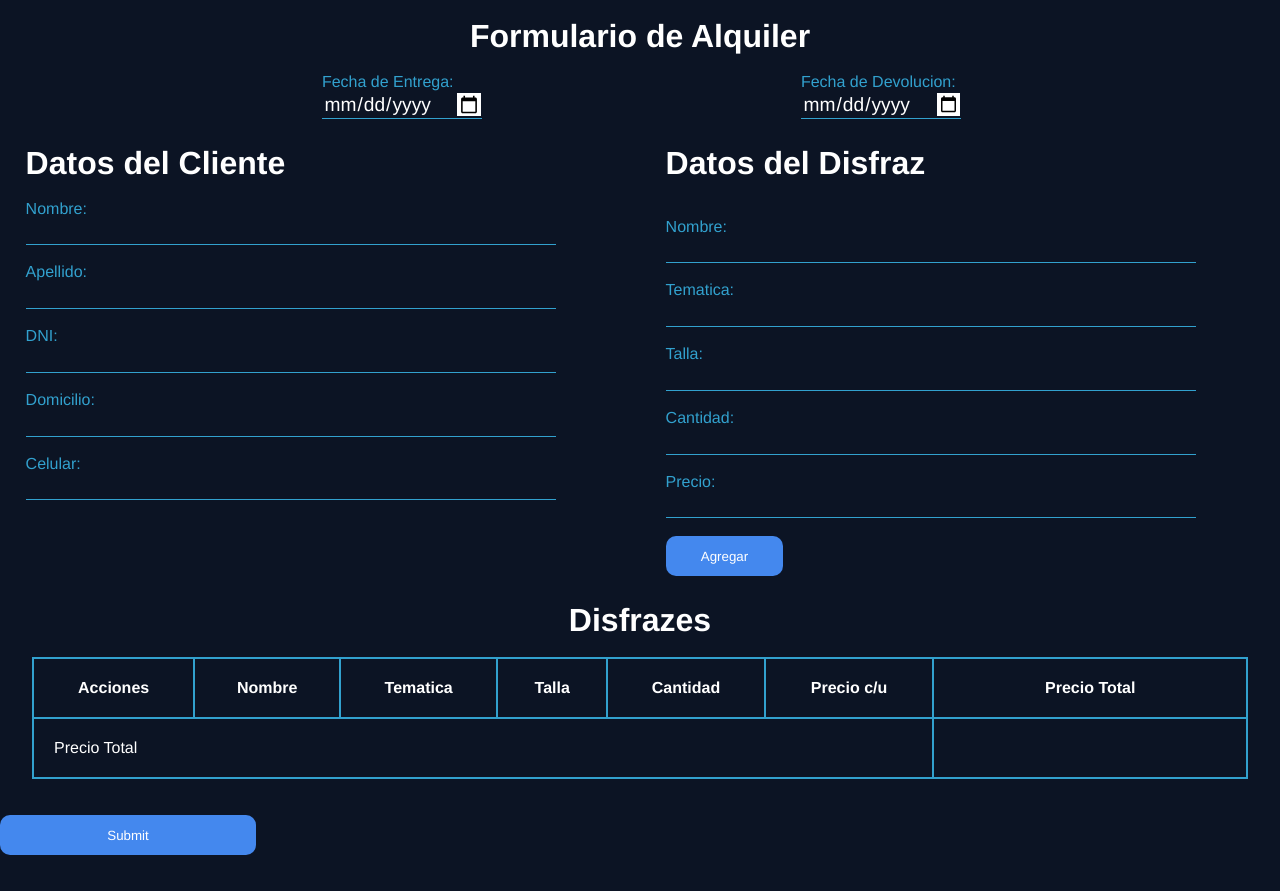
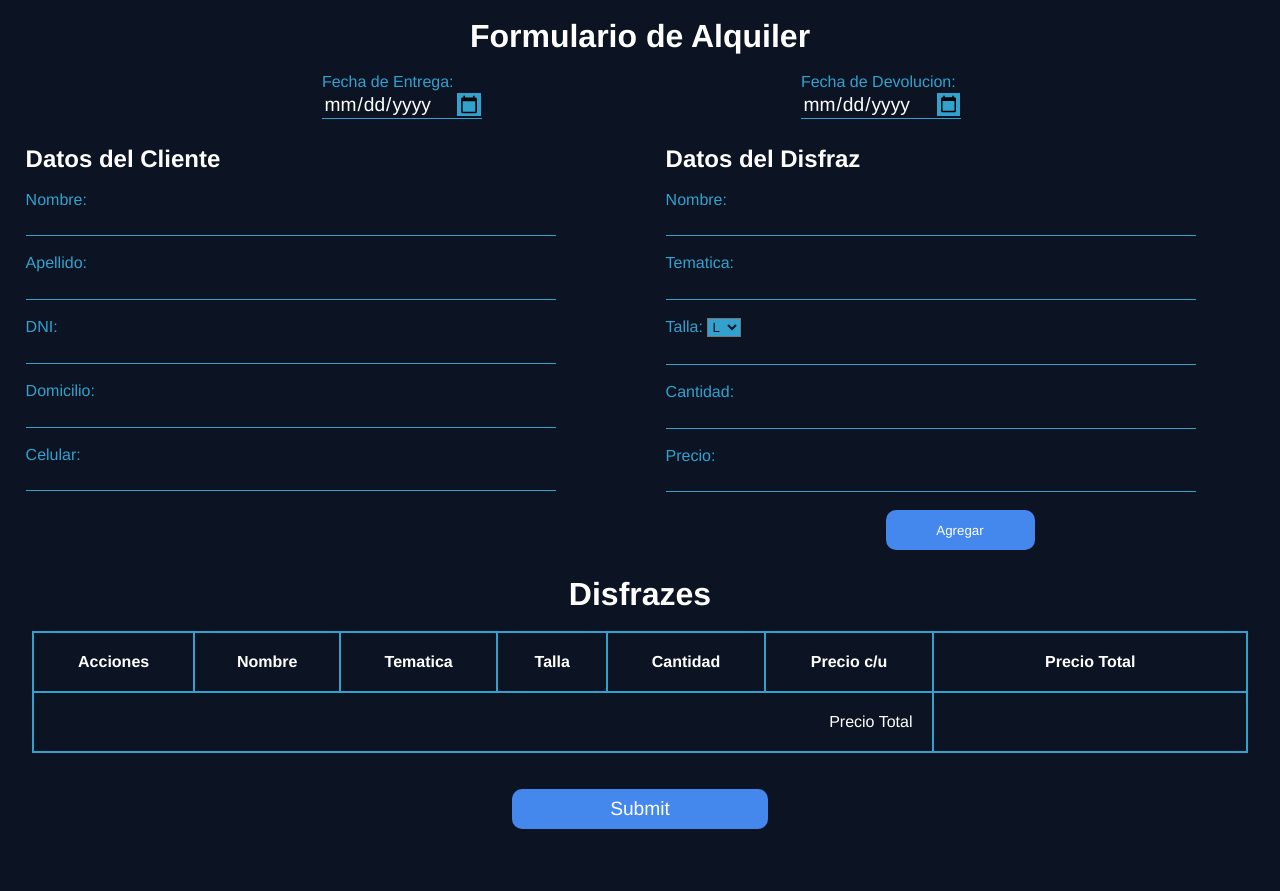
Before and after one commit to S1lver0/Disfraces-J-Luis, a PHP site: page / in a window 1280 px wide. After the commit the page ends 829 px from the top, so only its background shows below. Run offline with PHP 8.4, Linux system fonts and the light colour scheme; some libraries are stand-ins or nearby versions.

Commit message:
Arreglando fallos

```diff
--- a/Compiladores/index.php
+++ b/Compiladores/index.php
@@ -32,7 +32,7 @@
             </div>
             <div class="encabezado2">
                 <div class="cliente">
-                    <h1>Datos del Cliente</h1>
+                    <h2>Datos del Cliente</h2>
                     <br>
                     <label for="">Nombre:</label>
                     <input type="text" required name="nombre_c">
@@ -41,18 +41,17 @@
                     <input type="text" required name="apellido_c">
                     <br>
                     <label for="">DNI:</label>
-                    <input type="text" name="dni_c">
+                    <input type="text" required name="dni_c">
                     <br>
                     <label for="">Domicilio:</label>
-                    <input type="text" name="domicilio_c">
+                    <input type="text" required name="domicilio_c">
                     <br>
                     <label for="">Celular:</label>
-                    <input type="text" name="celular_c">
+                    <input type="text" required name="celular_c">
                 </div>
 
                 <div class="disfraz">
-                    <h1>Datos del Disfraz</h1>
-                    <br>
+                    <h2>Datos del Disfraz</h2>
                     <br>
                     <label for="">Nombre:</label>
                     <input class="disimput"type="text"id="in1">
@@ -60,8 +59,15 @@
                     <label for="">Tematica:</label>
                     <input class="disimput" type="text"id="in2">
                     <br>
+                    <div>
                         <label for="">Talla:</label>
-                    <input class="disimput" type="text" id="in3">
+                        <select id="seleccionar">
+                            <option>L</option>
+                            <option>M</option>
+                            <option>S</option>
+                        </select>
+                    </div>
+                    <input class="disimput" readonly maxlength="1" type="text" id="in3">
                     <br>
                     <label for="">Cantidad:</label>
                     <input class="disimput" type="number" min="1" id="in4">
@@ -69,7 +75,11 @@
                     <label for="">Precio:</label>
                     <input class="disimput" type="number"  min="0.1"id="in5">
                     <br>
-                    <input id="add" type="button" name="agregar" value="Agregar" class="enviar">
+                    <div class="centrar">
+                        <input id="add" type="boton" name="agregar" value="Agregar">
+                    </div>
+
+
                 </div>
 
 
@@ -99,7 +109,7 @@
                         </tbody>
                         <tbody>
                             </tr>
-                                <td colspan="6">Precio Total</td>
+                                <td style="text-align: right;" colspan="6">Precio Total</td>
                                 <td><input  id="precio_del_disfraz" name="Precio_dis" value=" " readonly></td>
                             </tr>
                         </tbody>
@@ -111,7 +121,10 @@
             <br>
             <br>
         </div>
+        <div class="centrar">
         <input class="enviar" type="submit" name="registrar">
+        </div>
+
     </form>
     <br>
     <br>
@@ -119,8 +132,30 @@
     <script>
 
             var campo8_value =0;
+            const input_disfraz=document.querySelectorAll('.disimput')
+
+            var bandera=true;
+            var bandera_edit=true;
+            function vacio_d(){
+                bandera=true;
+                for(const inputs_d of input_disfraz){
+                    if(inputs_d.value.length === 0){
+                        bandera=false;
+                    }
+
+                }
+                console.log(bandera)
+            }
+
+
             $(document).ready(function() {
                 $("#add").click(function() {
+                    vacio_d()
+                    if(bandera==false)
+                    {
+
+                    }else{
+
 
                         var campo2_value = $('#in1').val();
                         var campo3_value = $('#in2').val();
@@ -135,12 +170,12 @@
                         var html = '<tr>';
                         html += '<td class="acciones"><i class="bx bxs-edit-alt editar-fila"></i><i class="bx bxs-message-alt-x eliminar-fila"></i></th>';
 
-                    html += '<td><input class="editable" name="Nombre[]" value="' + campo2_value + '" readonly></td>';
-                    html += '<td><input class="editable" name="Tematica[]" value="' + campo3_value + '" readonly></td>';
-                    html += '<td><input class="editable" name="Talla[]" value="' + campo4_value + '" readonly></td>';
-                    html += '<td><input class="editable" name="Cantidad[]" value="' + campo5_value + '" readonly></td>';
-                    html += '<td><input class="editable" name="Precio[]" value="' + campo6_value + '" readonly></td>';
-                    html += '<td><input class="editable" name="Precio_T[]" id=Precio_Total value="' + campo7_value + '" readonly></td>';
+                        html += '<td><input required class="editable" name="Nombre[]" value="' + campo2_value + '" readonly></td>';
+                        html += '<td><input required class="editable" name="Tematica[]" value="' + campo3_value + '" readonly></td>';
+                        html += '<td><input required class="editable" name="Talla[]" value="' + campo4_value + '" readonly></td>';
+                        html += '<td><input required class="editable" name="Cantidad[]" value="' + campo5_value + '" readonly></td>';
+                        html += '<td><input required class="editable" name="Precio[]" value="' + campo6_value + '" readonly></td>';
+                        html += '<td><input required class="editable" name="Precio_T[]" id=Precio_Total value="' + campo7_value + '" readonly></td>';
                         html += '</tr>';
                         $("#fields").append(html);
 
@@ -151,11 +186,17 @@
                         $('#in3').val('');
                         $('#in4').val('');
                         $('#in5').val('');
+                        bandera=true;
+                    }
 
 
                 });
 
+
+
                 $(document).on("click", ".eliminar-fila", function() {
+
+
 
                     $(this).closest("tr").remove();
 
@@ -175,11 +216,24 @@
                     $(this).closest("tr").remove();
 
                 });
+
+
                     $(document).on("click", ".editar-fila", function() {
+                        const input_filas=document.querySelectorAll('.editable')
+                        function vacio_fila(){
+                            bandera_edit=true;
+                            for(const inputs_f of input_filas){
+                                if(inputs_f.value.length === 0){
+                                    bandera_edit=false;
+                                }
+
+                            }
+                        }
+                        vacio_fila()
+                        console.log(bandera_edit)
+                        if(bandera_edit==true){
                             var fila = $(this).closest("tr");
                             var campos = fila.find(".editable");
-
-
 
                             if (campos.prop("readonly")) {
                                 campos.prop("readonly", false);
@@ -191,6 +245,11 @@
                                     datos.push(contenido);
                                 });
                                 campo8_value -= datos[4]*datos[5]
+
+
+
+
+                                console.log(bandera_edit)
 
                             $('#precio_del_disfraz').val(campo8_value);
                             } else {
@@ -207,8 +266,17 @@
                                 campo8_value+=n_datos[4]*n_datos[5];
                                 $('#precio_del_disfraz').val(campo8_value);
                                 $(this).closest("tr").find("#Precio_Total").val(n_datos[4]*n_datos[5]);
+                                bandera_edit=true
+                            }
+                        }
+                    });
 
-                    }
+
+                const select = document.getElementById('seleccionar');
+                const input = document.getElementById('in3');
+
+                select.addEventListener('change', function() {
+                    input.value = select.value;
                 });
             });
         </script>
--- a/Compiladores/style.css
+++ b/Compiladores/style.css
@@ -14,7 +14,7 @@ body{
     flex-direction: column;
     background-color: #0c1424;
 }
-h1{
+h1,h2{
     color: white;
 }
 label{
@@ -52,7 +52,8 @@ td{
     border-bottom: 1px solid  #32a1ce;
 }
 input[type="date"]::-webkit-calendar-picker-indicator {
-    background-color: #fff;
+    background-color: #32a1ce;
+    color: #fff;
 }
 
 .encabezado2{
@@ -101,11 +102,45 @@ input[type="date"]::-webkit-calendar-picker-indicator {
     border-bottom: 1px solid  #32a1ce;
     /*border-radius: 5px;*/
 }
-.boton{
+.agregar_disfraz{
+    display: flex;
     width: 100%;
-    display:flex;
+    height: 4%;
+    justify-content: center;
     align-items: center;
-    justify-content: center;
+    flex-direction: row;
+}
+select{
+    outline: none;
+    color: #0c1424;
+    background-color: #32a1ce;
+}
+option{
+    color: #0c1424;
+}
+#add{
+    display: flex;
+    text-align: center;
+    border-radius: 5px;
+    height: 20%;
+    height: 40px;
+    background-color: #48e;
+	color: #fff;
+	border: none;
+    border-radius: 10px;
+    cursor: pointer;
+    outline: none;
+    /*font-size: x-large;*/
+}
+#add:hover{
+    outline: outset;
+    outline-color: #48e;;
+    box-shadow: 0 0 4px 4px #ffffff80;
+}
+.enviar:hover{
+    outline: outset;
+    outline-color: #48e;;
+    box-shadow: 0 0 4px 4px #ffffff80;
 }
 #tabla{
     display: flex;
@@ -182,21 +217,13 @@ table input{
 	border: none;
     border-radius: 10px;
     cursor: pointer;
+    font-size: larger;
 }
 
-#bot{
-	background-color: #48e;
-	color: #fff;
-	width: 35%;
-    height: 40px;
-	border: none;
-    border-radius: 10px;
-    cursor: pointer;
-}
 
-form{
+/*form{
     flex-direction: column;
     display: flex;
     /*align-self: center;
-    justify-content: center;*/
-}
+    justify-content: center;
+}*/
```
Lines whose indentation alone changed are shown as unchanged.
